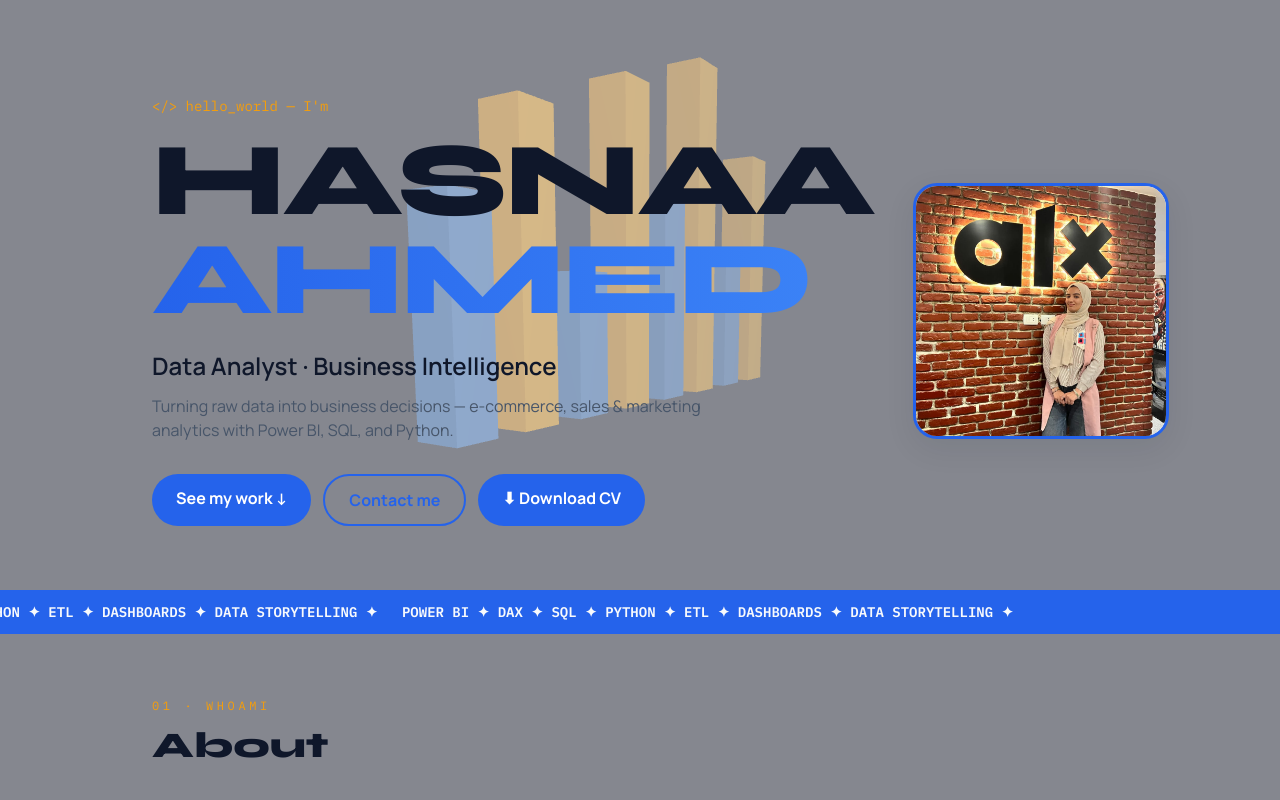
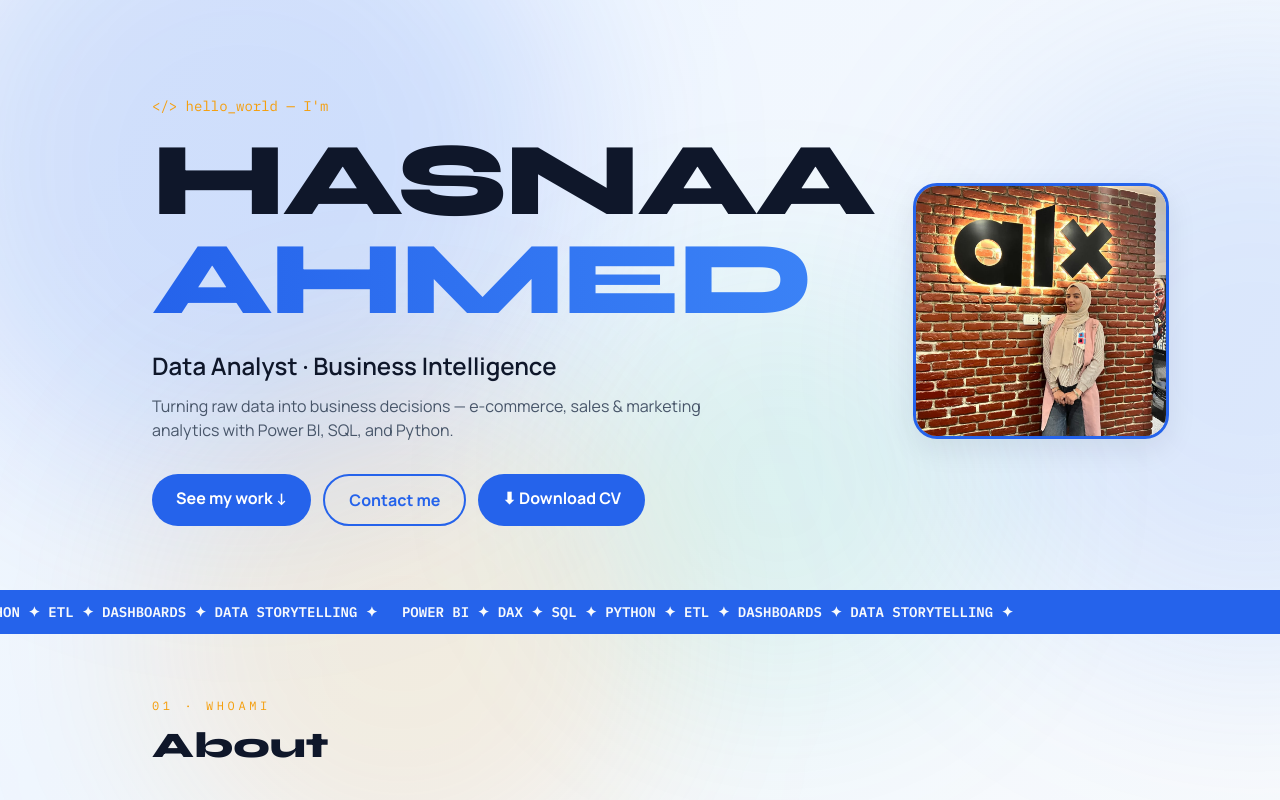
Before and after one commit to evehasnaa/hasnaa_portfolio, a React (Vite) app: page / in a window 1280 px wide. Shown: the top 800 px of the page. Built offline with nearby package versions, Linux system fonts and the light colour scheme.

Commit message:
Remove 3D background, restore original animated gradient background

```diff
--- a/package.json
+++ b/package.json
@@ -11,11 +11,8 @@
     "deploy": "gh-pages -d dist"
   },
   "dependencies": {
-    "@react-three/drei": "^9.114.3",
-    "@react-three/fiber": "^8.17.10",
     "react": "^18.3.1",
-    "react-dom": "^18.3.1",
-    "three": "^0.169.0"
+    "react-dom": "^18.3.1"
   },
   "devDependencies": {
     "@vitejs/plugin-react": "^4.3.1",
--- a/src/App.jsx
+++ b/src/App.jsx
@@ -1,6 +1,5 @@
 import { useState, useEffect, useRef } from "react";
 import Certifications from "./components/Certifications";
-import AnimatedBackground from "./components/AnimatedBackground";
 import hasnaaPhoto from "./img/hasnaa .jpeg";
 import marketingImg from "./img/markiting-1_page-0001.jpg";
 import ecommerceImg from "./img/ecomerace.png";
@@ -279,7 +278,7 @@ export default function Portfolio() {
   const [entered, setEntered] = useState(false);
 
   return (
-    <div style={{ background: "transparent", fontFamily: "'Manrope',sans-serif" }} className="min-h-screen">
+    <div style={{ background: "#F8FAFC", fontFamily: "'Manrope',sans-serif" }} className="min-h-screen">
       <style>{`
         @import url('https://fonts.googleapis.com/css2?family=Syne:wght@700;800&family=Manrope:wght@400;600;700&family=IBM+Plex+Mono:wght@400;600&display=swap');
         html { scroll-behavior: smooth; }
@@ -311,13 +310,29 @@ export default function Portfolio() {
         .btn-primary:hover { background: #3B82F6; }
         .btn-outline { border: 2px solid #2563EB; color: #2563EB; }
         .btn-outline:hover { background: #2563EB; color: #FFFFFF; }
+        .bg-anim { position: fixed; inset: 0; z-index: 0; overflow: hidden; pointer-events: none;
+          background: linear-gradient(120deg,#F8FAFC 0%,#EFF6FF 25%,#F8FAFC 50%,#FEF9EC 75%,#F8FAFC 100%);
+          background-size: 300% 300%; animation: bgShift 26s ease-in-out infinite alternate; }
+        @keyframes bgShift { from { background-position: 0% 50%; } to { background-position: 100% 50%; } }
+        .blob { position: absolute; border-radius: 9999px; filter: blur(90px); will-change: transform;
+          animation: drift 20s ease-in-out infinite alternate; }
+        @keyframes drift {
+          0%   { transform: translate(0,0) scale(1); }
+          50%  { transform: translate(90px,-70px) scale(1.12); }
+          100% { transform: translate(-70px,60px) scale(.95); }
+        }
         @media (prefers-reduced-motion: reduce) { *,*::before,*::after { animation: none !important; transition: none !important; } .reveal { opacity: 1; transform: none; } }
       `}</style>
 
       {!entered && <Splash onDone={() => setEntered(true)} />}
 
-      {/* ── 3D ANIMATED BACKGROUND ── */}
-      <AnimatedBackground />
+      {/* ── ANIMATED BACKGROUND ── */}
+      <div className="bg-anim" aria-hidden="true">
+        <div className="blob" style={{ width: "48vw", height: "48vw", top: "-12%", left: "-10%", background: "rgba(37,99,235,.16)", animationDuration: "22s" }} />
+        <div className="blob" style={{ width: "42vw", height: "42vw", top: "20%", right: "-12%", background: "rgba(59,130,246,.14)", animationDuration: "26s", animationDelay: "-6s" }} />
+        <div className="blob" style={{ width: "40vw", height: "40vw", bottom: "-10%", left: "12%", background: "rgba(245,158,11,.12)", animationDuration: "24s", animationDelay: "-12s" }} />
+        <div className="blob" style={{ width: "34vw", height: "34vw", bottom: "18%", right: "18%", background: "rgba(16,185,129,.10)", animationDuration: "28s", animationDelay: "-18s" }} />
+      </div>
 
       <div className="relative z-10">
 
--- a/src/components/AnimatedBackground.jsx
+++ /dev/null
@@ -1,58 +0,0 @@
-import { useRef } from "react";
-import { Canvas, useFrame } from "@react-three/fiber";
-
-const BAR_HEIGHTS = [3.5, 5, 2.5, 6, 4, 7, 3, 5.5];
-const SPACING = 1.4;
-
-function Bars() {
-  const group = useRef();
-
-  useFrame((_, delta) => {
-    if (group.current) group.current.rotation.y += delta * 0.15;
-  });
-
-  return (
-    <group ref={group}>
-      {BAR_HEIGHTS.map((h, i) => {
-        const color = i % 2 === 0 ? "#4a7fd4" : "#f59e0b";
-        return (
-          <mesh key={i} position={[(i - (BAR_HEIGHTS.length - 1) / 2) * SPACING, h / 2, 0]}>
-            <boxGeometry args={[0.8, h, 0.8]} />
-            <meshStandardMaterial
-              color={color}
-              emissive={color}
-              emissiveIntensity={0.25}
-              metalness={0.3}
-              roughness={0.4}
-            />
-          </mesh>
-        );
-      })}
-    </group>
-  );
-}
-
-export default function AnimatedBackground() {
-  return (
-    <Canvas
-      camera={{ fov: 60, position: [0, 2, 14] }}
-      style={{
-        position: "fixed",
-        top: 0,
-        left: 0,
-        width: "100vw",
-        height: "100vh",
-        zIndex: -1,
-        pointerEvents: "none",
-        opacity: 0.5,
-      }}
-    >
-      <color attach="background" args={["#0a0f1e"]} />
-      <fogExp2 attach="fog" args={["#0a0f1e", 0.035]} />
-      <ambientLight intensity={0.4} />
-      <directionalLight position={[5, 10, 5]} intensity={1.2} />
-      <pointLight position={[-5, 5, -5]} color="#4a7fd4" intensity={0.8} />
-      <Bars />
-    </Canvas>
-  );
-}
```
